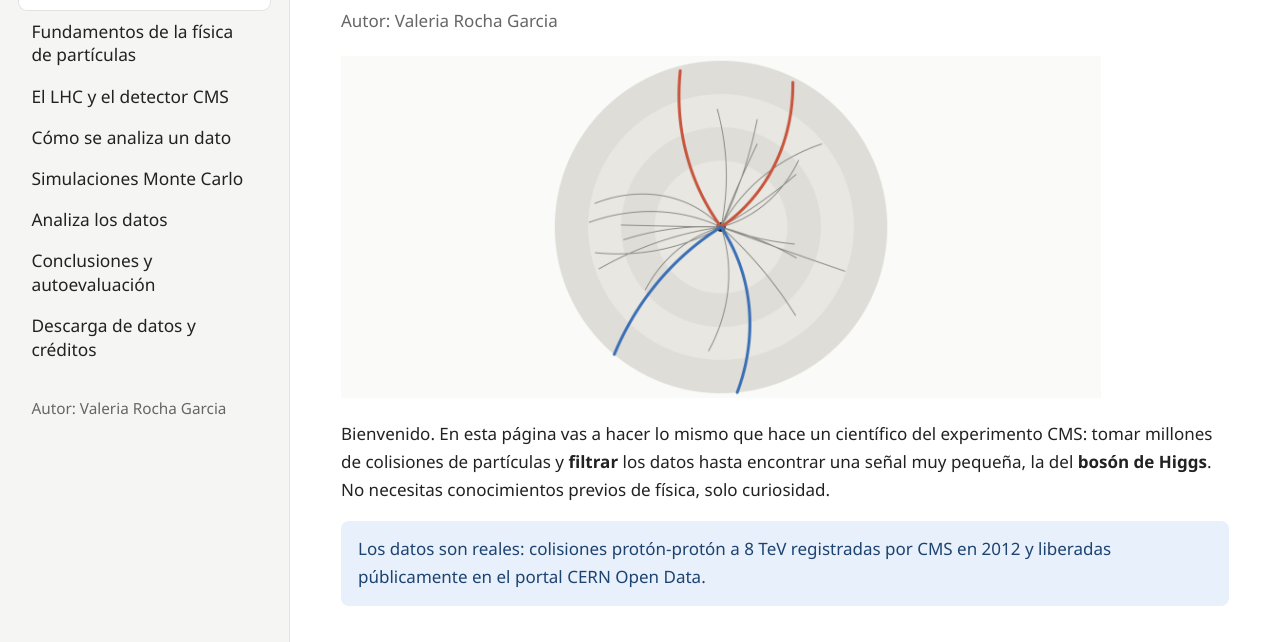
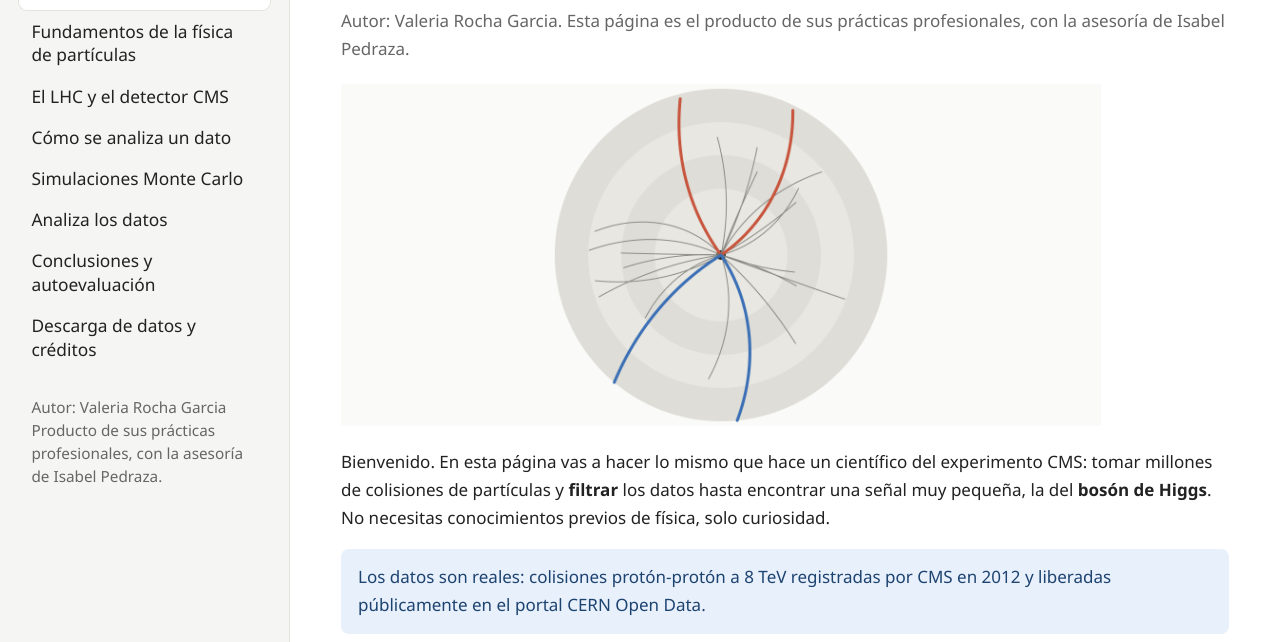
Before and after one commit to valeriachga/Pagina-higgs-cms-tutorial, a plain HTML site: page index.html in a window 1280 px wide. Shown: the part 134-776 px from the top of the page. Drawn offline with Linux system fonts and the light colour scheme.

Commit message:
Agregar que la página es producto de las prácticas profesionales, con asesoría de Isabel Pedraza
Co-Authored-By: Claude Opus 5.5 <noreply@anthropic.com>
Claude-Session: https://claude.ai/code/session_01XBF6a4Ft4RVUPSWQ6qwjUz

```diff
--- a/index.html
+++ b/index.html
@@ -10,6 +10,7 @@
   index.html: tutorial interactivo "Buscando el bosón de Higgs con datos abiertos de CMS"
   (nivel preparatoria). Página estática en HTML + JavaScript.
   Autor: Valeria Rocha Garcia
+  Producto de sus prácticas profesionales, con la asesoría de Isabel Pedraza.
 
   QUÉ HACE
   --------
@@ -51,7 +52,7 @@
   #sidebar h2 { font-size: 1.3rem; margin: 0 0 1.2rem; line-height: 1.3; }
   #sidebar nav a { display: block; padding: 0.45rem 0.75rem; margin-bottom: 0.15rem; border-radius: 8px;
                    color: var(--texto); text-decoration: none; font-size: 1.02rem; line-height: 1.35; }
-  #sidebar .autor { margin-top: 1.6rem; padding: 0 0.75rem; font-size: 0.9rem; color: var(--suave); }
+  #sidebar .autor { margin-top: 1.6rem; padding: 0 0.75rem; font-size: 0.9rem; color: var(--suave); line-height: 1.5; }
   .autor-intro { color: var(--suave); margin: -0.6rem 0 1.2rem; }
   #sidebar nav a:hover { background: #ebebe7; }
   #sidebar nav a.activa { background: #fff; color: var(--azul); font-weight: 600;
@@ -174,7 +175,7 @@
     <a href="#conclusiones">Conclusiones y autoevaluación</a>
     <a href="#descargas">Descarga de datos y créditos</a>
   </nav>
-  <p class="autor">Autor: Valeria Rocha Garcia</p>
+  <p class="autor">Autor: Valeria Rocha Garcia<br>Producto de sus prácticas profesionales, con la asesoría de Isabel Pedraza.</p>
 </aside>
 
 <main>
@@ -184,7 +185,7 @@
      ================================================================================= -->
 <section class="pagina" id="introduccion">
   <h1>Buscando el bosón de Higgs con datos abiertos de CMS</h1>
-  <p class="autor-intro">Autor: Valeria Rocha Garcia</p>
+  <p class="autor-intro">Autor: Valeria Rocha Garcia. Esta página es el producto de sus prácticas profesionales, con la asesoría de Isabel Pedraza.</p>
   <figure><img src="imagenes/portada.png" alt="" style="width:760px"></figure>
   <p>Bienvenido. En esta página vas a hacer lo mismo que hace un científico del experimento CMS:
     tomar millones de colisiones de partículas y <strong>filtrar</strong> los datos hasta encontrar una señal
@@ -765,7 +766,7 @@
   </ul>
   <h3>Créditos y referencias</h3>
   <ul>
-    <li>Autor: <strong>Valeria Rocha Garcia</strong>.</li>
+    <li>Autor: <strong>Valeria Rocha Garcia</strong>. Esta página es el producto de sus prácticas profesionales, con la asesoría de <strong>Isabel Pedraza</strong>.</li>
     <li>Datos: colaboración CMS, portal <a href="https://opendata.cern.ch/record/12360" target="_blank" rel="noopener">CERN Open Data</a>, licencia CC0.</li>
     <li>Análisis basado en: CMS Collaboration, <em>Observation of a new boson at a mass of 125 GeV</em>, arXiv:1207.7235.</li>
     <li>Las ilustraciones son esquemas hechos para esta página; no son imágenes reales de CMS ni están a escala.</li>
```
Also changed, not shown: 1 other file.
